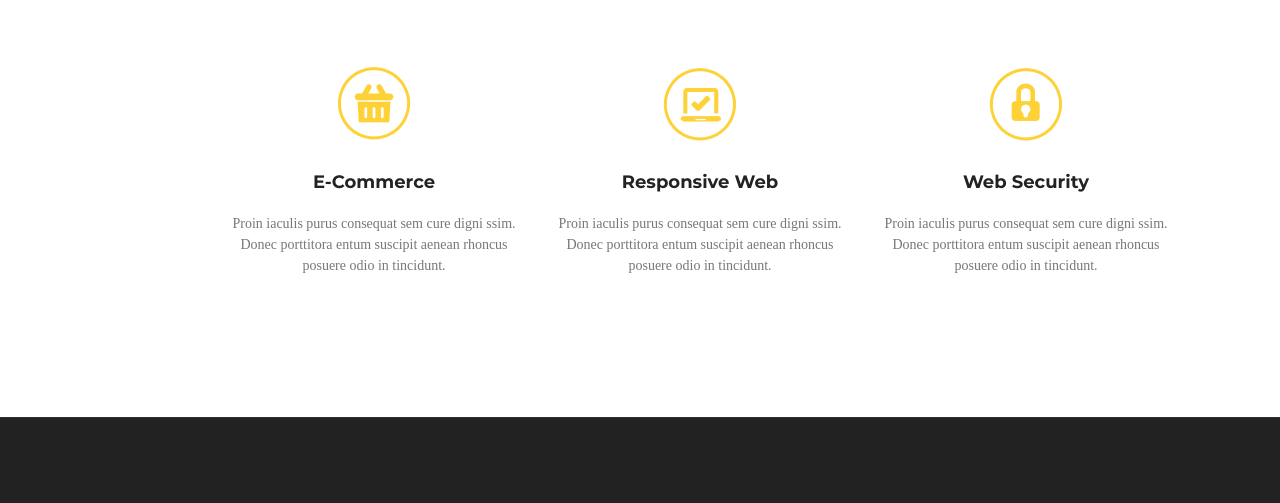
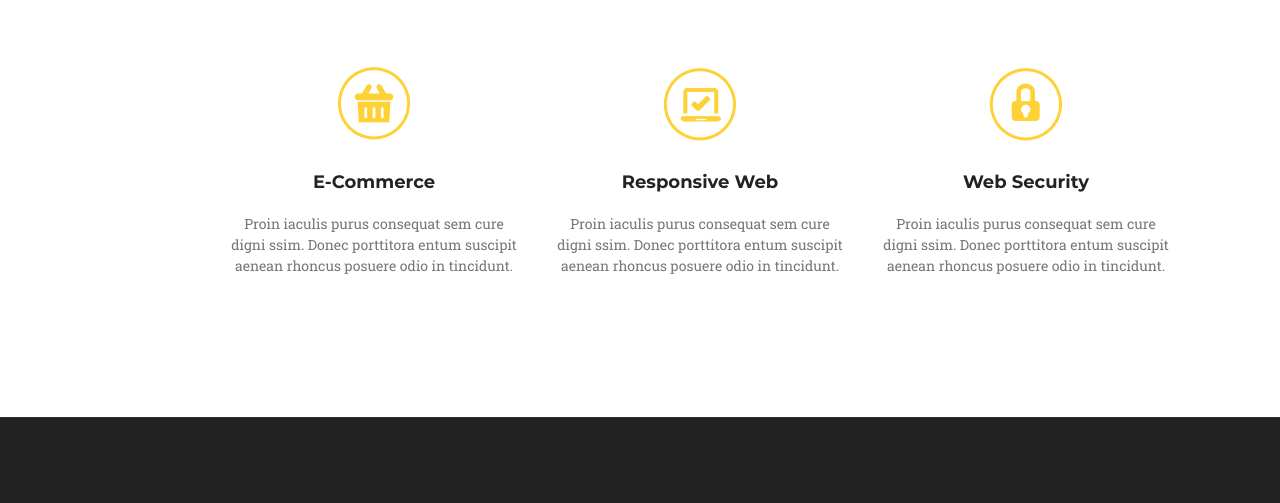
Before and after one commit to AndriiPotap/module-07, a plain HTML site: page index.html in a window 1280 px wide. Shown: the part 297-800 px from the top of the page. Drawn offline with Linux system fonts and the light colour scheme; files whose address does not match are found by name; a web font is replaced by a local one.

Commit message:
fonts commit

```diff
--- a/css/fonts.css
+++ b/css/fonts.css
@@ -3,51 +3,6 @@
     src: url("//db.onlinewebfonts.com/t/d6ced0df95b7cc53e0eae88817930d08.woff2") format("woff2"),
             url("//db.onlinewebfonts.com/t/d6ced0df95b7cc53e0eae88817930d08.woff") format("woff");
         }
-
-/* montserrat-regular - latin */
-/* @font-face { */
-    font-family: 'Montserrat';
-    font-style: normal;
-    font-weight: 400;
-    src: url('../fonts/montserrat/montserrat-v14-latin-regular.eot'); /* IE9 Compat Modes */
-    src: local('Montserrat Regular'), local('Montserrat-Regular'),
-         url('../fonts/montserrat/montserrat-v14-latin-regular.eot?#iefix') format('embedded-opentype'), /* IE6-IE8 */
-         url('../fonts/montserrat/montserrat-v14-latin-regular.woff2') format('woff2'), /* Super Modern Browsers */
-         url('../fonts/montserrat/montserrat-v14-latin-regular.woff') format('woff'), /* Modern Browsers */
-         url('../fonts/montserrat/montserrat-v14-latin-regular.ttf') format('truetype'), /* Safari, Android, iOS */
-         url('../fonts/montserrat/montserrat-v14-latin-regular.svg#Montserrat') format('svg'); Legacy iOS
-  }
-  /* montserrat-900 - latin */
-  @font-face {
-    font-family: 'Montserrat';
-    font-style: normal;
-    font-weight: 900;
-    src: url('../fonts/montserrat/montserrat-v14-latin-900.eot'); /* IE9 Compat Modes */
-    src: local('Montserrat Black'), local('Montserrat-Black'),
-         url('../fonts/montserrat/montserrat-v14-latin-900.eot?#iefix') format('embedded-opentype'), /* IE6-IE8 */
-         url('../fonts/montserrat/montserrat-v14-latin-900.woff2') format('woff2'), /* Super Modern Browsers */
-         url('../fonts/montserrat/montserrat-v14-latin-900.woff') format('woff'), /* Modern Browsers */
-         url('../fonts/montserrat/montserrat-v14-latin-900.ttf') format('truetype'), /* Safari, Android, iOS */
-         url('../fonts/montserrat/montserrat-v14-latin-900.svg#Montserrat') format('svg'); /* Legacy iOS */
-  }
-
-  /* @import url('https://fonts.googleapis.com/css?family=Raleway:400i&display=swap'); */
-
-  /* roboto-slab-regular - latin */
-/* @font-face { */
-    font-family: 'Roboto Slab';
-    font-style: normal;
-    font-weight: 400;
-    src: url('../fonts/roboto-slab/roboto-slab-v11-latin-regular.eot'); /* IE9 Compat Modes */
-    src: local(''),
-         url('../fonts/roboto-slab/roboto-slab-v11-latin-regular.eot?#iefix') format('embedded-opentype'), /* IE6-IE8 */
-         url('../fonts/roboto-slab/roboto-slab-v11-latin-regular.woff2') format('woff2'), /* Super Modern Browsers */
-         url('../fonts/roboto-slab/roboto-slab-v11-latin-regular.woff') format('woff'), /* Modern Browsers */
-         url('../fonts/roboto-slab/roboto-slab-v11-latin-regular.ttf') format('truetype'), /* Safari, Android, iOS */
-         url('../fonts/roboto-slab/roboto-slab-v11-latin-regular.svg#RobotoSlab') format('svg'); /* Legacy iOS */
-  }
-
-
 
   @font-face {
     font-family: 'Roboto Slab';
```
